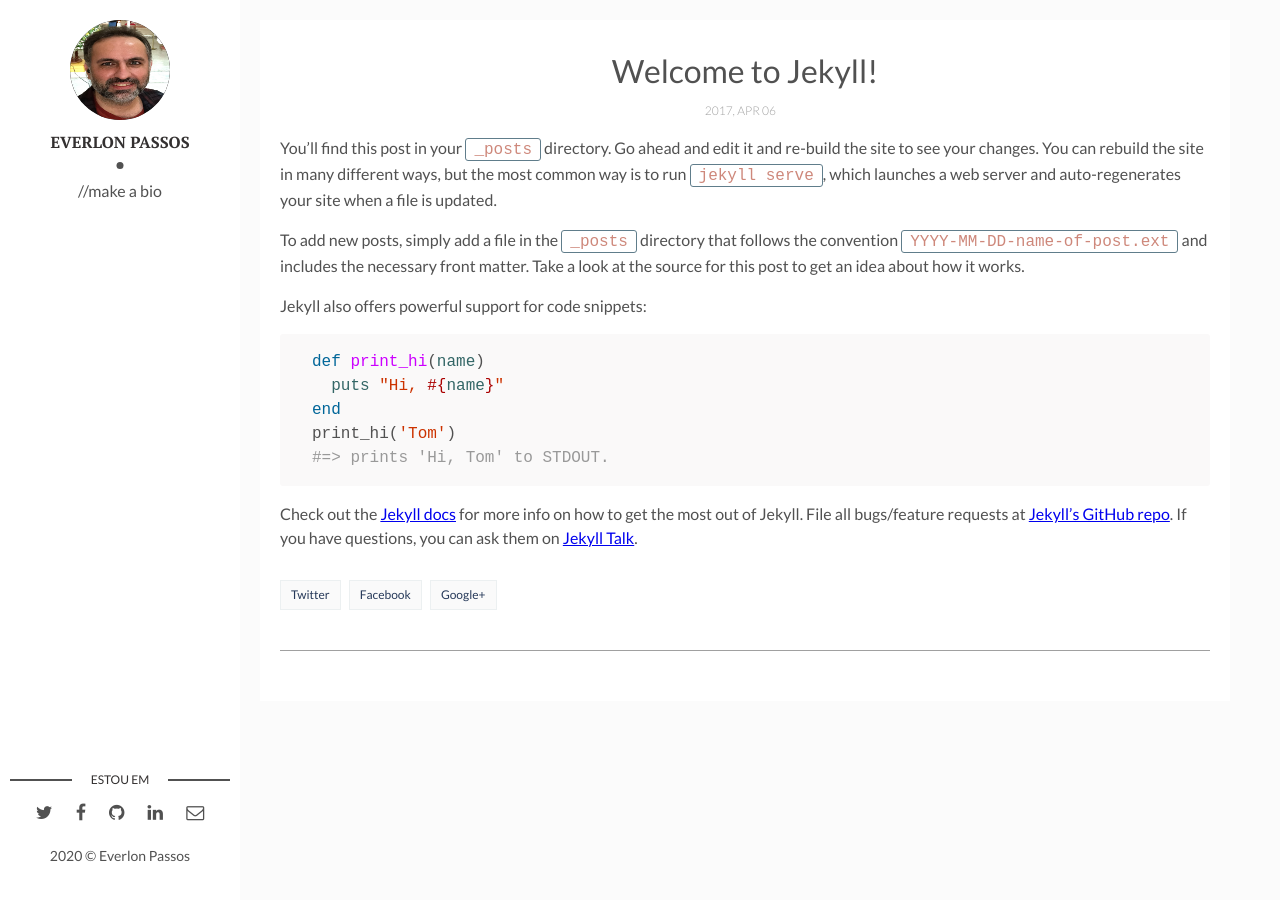
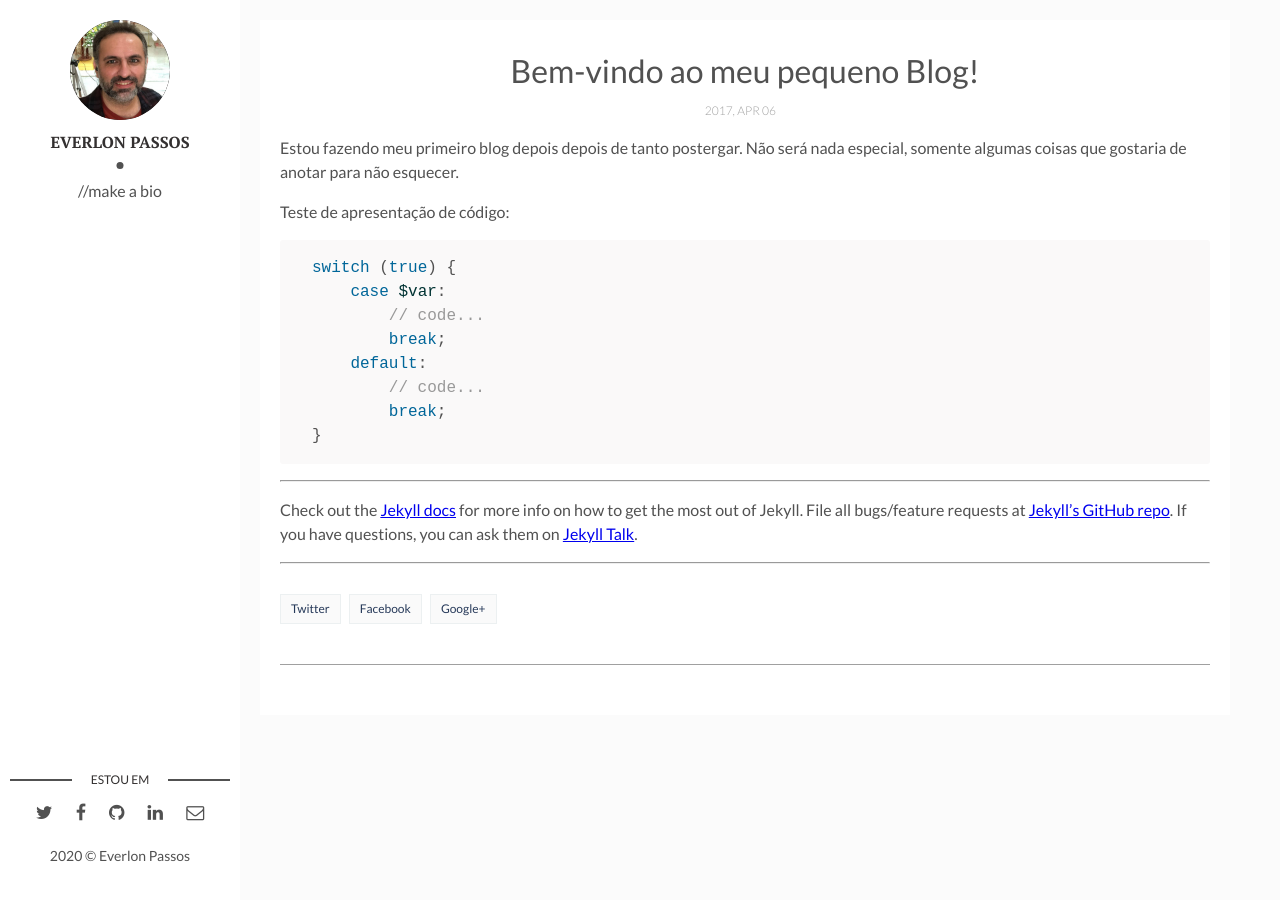
Before and after one commit to everlon/everlon.github.io, a Jekyll site: the page built from _posts/2017-04-06-welcome-to-jekyll.markdown, in a window 1280 px wide. Built offline with Jekyll 4.4.1, drawn with Linux system fonts in a browser that asks for light colours.

Commit message:
Fotinha certa e Teste de Post

```diff
--- a/_posts/2017-04-06-welcome-to-jekyll.markdown
+++ b/_posts/2017-04-06-welcome-to-jekyll.markdown
@@ -1,26 +1,29 @@
 ---
 layout: post
-title: "Welcome to Jekyll!"
+title: "Bem-vindo ao meu pequeno Blog!"
 date: 2017-04-06 13:32:20 +0300
-description: You’ll find this post in your `_posts` directory. Go ahead and edit it and re-build the site to see your changes. # Add post description (optional)
+description: # Add post description (optional)
 img:  # Add image post (optional)
 ---
-You’ll find this post in your `_posts` directory. Go ahead and edit it and re-build the site to see your changes. You can rebuild the site in many different ways, but the most common way is to run `jekyll serve`, which launches a web server and auto-regenerates your site when a file is updated.
+Estou fazendo meu primeiro blog depois depois de tanto postergar. Não será nada especial, somente algumas coisas que
+gostaria de anotar para não esquecer.
 
-To add new posts, simply add a file in the `_posts` directory that follows the convention `YYYY-MM-DD-name-of-post.ext` and includes the necessary front matter. Take a look at the source for this post to get an idea about how it works.
-
-Jekyll also offers powerful support for code snippets:
-
-{% highlight ruby %}
-def print_hi(name)
-  puts "Hi, #{name}"
-end
-print_hi('Tom')
-#=> prints 'Hi, Tom' to STDOUT.
+Teste de apresentação de código:
+{% highlight php %}
+switch (true) {
+    case $var:
+        // code...
+        break;
+    default:
+        // code...
+        break;
+}
 {% endhighlight %}
 
+---
 Check out the [Jekyll docs][jekyll-docs] for more info on how to get the most out of Jekyll. File all bugs/feature requests at [Jekyll’s GitHub repo][jekyll-gh]. If you have questions, you can ask them on [Jekyll Talk][jekyll-talk].
 
 [jekyll-docs]: https://jekyllrb.com/docs/home
 [jekyll-gh]:   https://github.com/jekyll/jekyll
 [jekyll-talk]: https://talk.jekyllrb.com/
+---
```
Also changed, not shown: _includes/disqus.html (deleted, +0 -16 lines), assets/img/everlon-passos.jpg, assets/img/home-page.jpg (deleted), assets/img/post-example.jpg (deleted), assets/img/promo-img.jpg (deleted), 3 other files.
